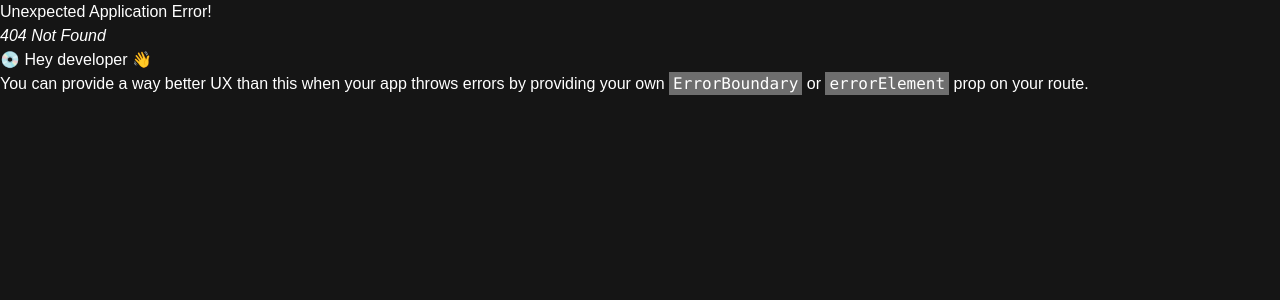
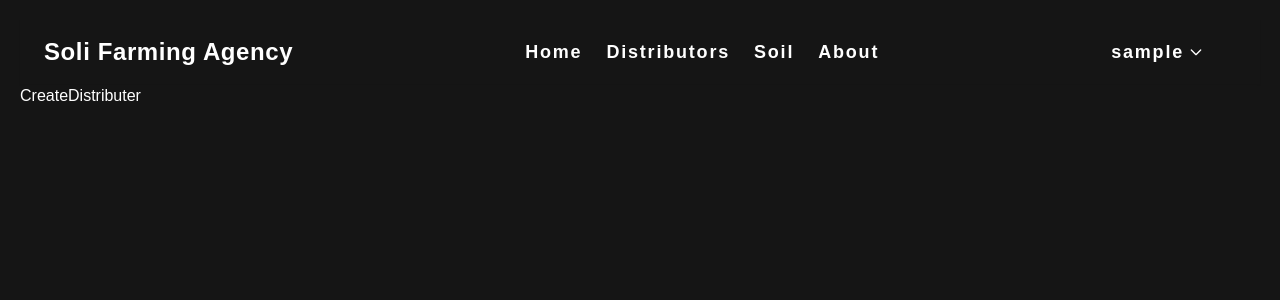
Before and after one commit to Naveenvk29/Soli_Agency, a React (Vite) app in the folder client/: page /admin/distributors/create in a window 1280 px wide. Before the commit this address had no page. Shown: the top 300 px of the page. Built offline with nearby package versions, Linux system fonts and the light colour scheme; sample sign-in values are in the browser's storage.

Commit message:
added admin routes

```diff
--- a/client/src/main.jsx
+++ b/client/src/main.jsx
@@ -12,15 +12,26 @@ import {
   Route,
 } from "react-router-dom";
 
+// auth routes
 import Login from "./pages/Auth/Login.jsx";
 import Register from "./pages/Auth/Register.jsx";
+
+// user routes
 import PrivateRoutes from "./pages/User/PrivateRoutes.jsx";
 import Profile from "./pages/User/Profile.jsx";
 
+// public routes
 import Home from "./pages/Home/Home.jsx";
 import Distributores from "./pages/Distributors/Distributores.jsx";
 import Soil from "./pages/Soil/Soil.jsx";
 import About from "./pages/About.jsx";
+
+// admin routes
+import AdminRoutes from "./pages/Admin/AdminRoutes.jsx";
+import CreateSoil from "./pages/Admin/Soil/CreateSoil.jsx";
+import UpdateSoil from "./pages/Admin/Soil/UpdateSoil.jsx";
+import CreateDistributer from "./pages/Admin/Distributors/CreateDistributer.jsx";
+import UpdateDistributer from "./pages/Admin/Distributors/UpdataDistributer.jsx";
 
 const router = createBrowserRouter(
   createRoutesFromElements(
@@ -36,6 +47,19 @@ const router = createBrowserRouter(
       <Route path="" element={<PrivateRoutes />}>
         <Route path="/profile" element={<Profile />} />
       </Route>
+      <Route path="" element={<AdminRoutes />}>
+        <Route path="/admin/soil/create" element={<CreateSoil />} />
+        <Route path="/admin/soil/update/:id" element={<UpdateSoil />} />
+        <Route
+          path="/admin/distributors/create"
+          element={<CreateDistributer />}
+        />
+        <Route
+          path="/admin/distributors/update/:id"
+          element={<UpdateDistributer />}
+        />
+        {/* Add more admin routes here */}
+      </Route>
     </Route>
   )
 );
--- /dev/null
+++ b/client/src/pages/Admin/AdminRoutes.jsx
@@ -0,0 +1,12 @@
+import { Outlet, Navigate } from "react-router-dom";
+import { useSelector } from "react-redux";
+const AdminRoutes = () => {
+  const { userInfo } = useSelector((state) => state.auth);
+  return userInfo && userInfo.role === "admin" ? (
+    <Outlet />
+  ) : (
+    <Navigate to="/login" replace />
+  );
+};
+
+export default AdminRoutes;
--- /dev/null
+++ b/client/src/pages/Admin/Distributors/CreateDistributer.jsx
@@ -0,0 +1,7 @@
+import React from "react";
+
+const CreateDistributer = () => {
+  return <div>CreateDistributer</div>;
+};
+
+export default CreateDistributer;
--- /dev/null
+++ b/client/src/pages/Admin/Distributors/UpdataDistributer.jsx
@@ -0,0 +1,7 @@
+import React from "react";
+
+const UpdataDistributer = () => {
+  return <div>UpdataDistributer</div>;
+};
+
+export default UpdataDistributer;
--- /dev/null
+++ b/client/src/pages/Admin/Soil/CreateSoil.jsx
@@ -0,0 +1,7 @@
+import React from "react";
+
+const CreateSoil = () => {
+  return <div>CreateSoil</div>;
+};
+
+export default CreateSoil;
--- /dev/null
+++ b/client/src/pages/Admin/Soil/UpdateSoil.jsx
@@ -0,0 +1,7 @@
+import React from "react";
+
+const UpdateSoil = () => {
+  return <div>UpdateSoil</div>;
+};
+
+export default UpdateSoil;
```
